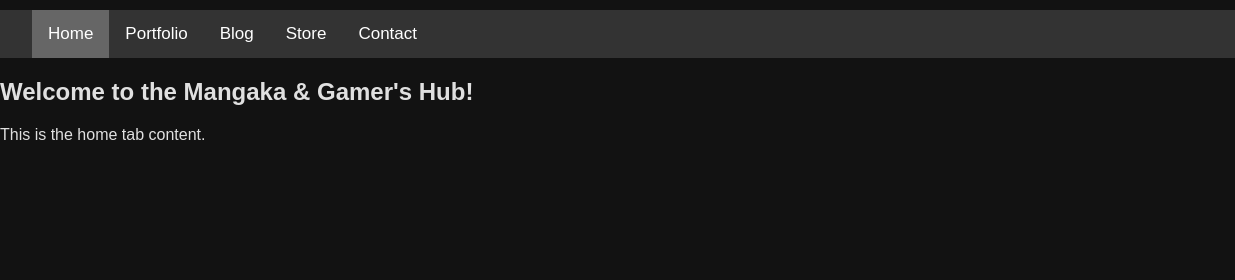
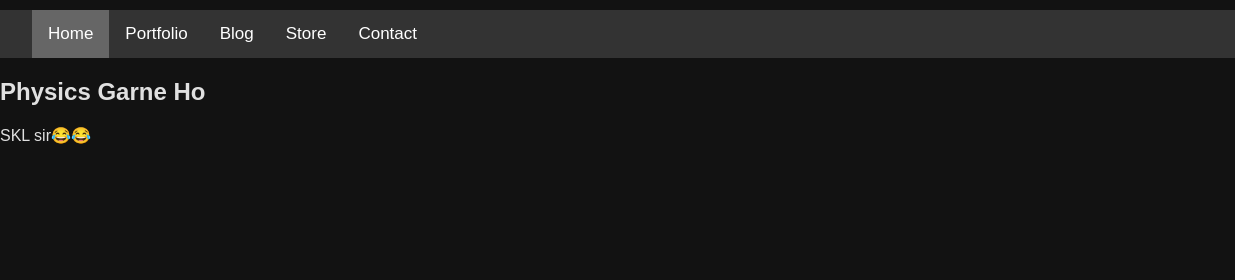
Before and after one commit to Rupesh-Joshi10/kurogane, a plain HTML site: page index.html in a window 1280 px wide. Shown: the top 280 px of the page, 0-1235 px from the left. Drawn offline with Linux system fonts and the light colour scheme.

Commit message:
Update index.html

```diff
--- a/index.html
+++ b/index.html
@@ -260,11 +260,11 @@
                 class="flag-icon" id="flag-icon">
         </div>
     </div>
-
+<div class="sareer">
     <!-- Tab Content -->
     <div id="Home" class="tab active">
-        <h2 data-lang-key="welcome_message">Welcome to the Mangaka & Gamer's Hub!</h2>
-        <p data-lang-key="home_content">This is the home tab content.</p>
+        <h2 data-lang-key="welcome_message">Physics Garne Ho</h2>
+        <p data-lang-key="home_content">SKL sir😂😂</p>
     </div>
 
     <div id="Portfolio" class="tab">
@@ -286,7 +286,7 @@
         <h2 data-lang-key="contact_title">Contact Us</h2>
         <p data-lang-key="contact_content">and get killed</p>
     </div>
-
+</div>
     <!-- Footer -->
     <footer>
         <p data-lang-key="footer_text">© 2024 Rupesh Joshi. All rights reserved.</p>
```
